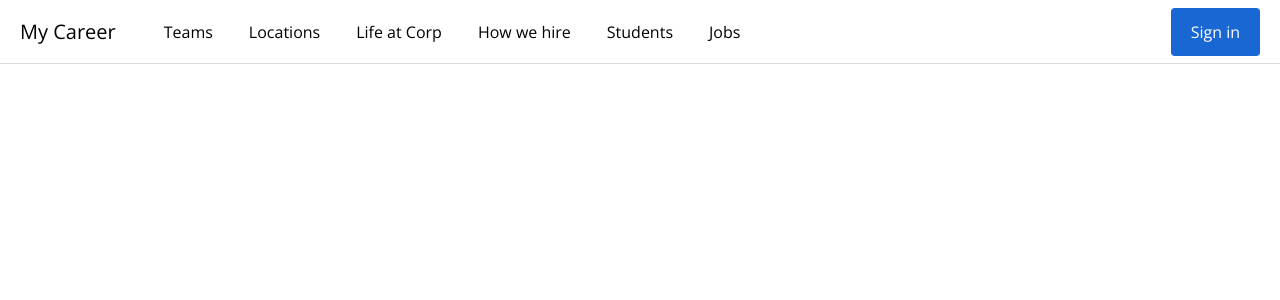
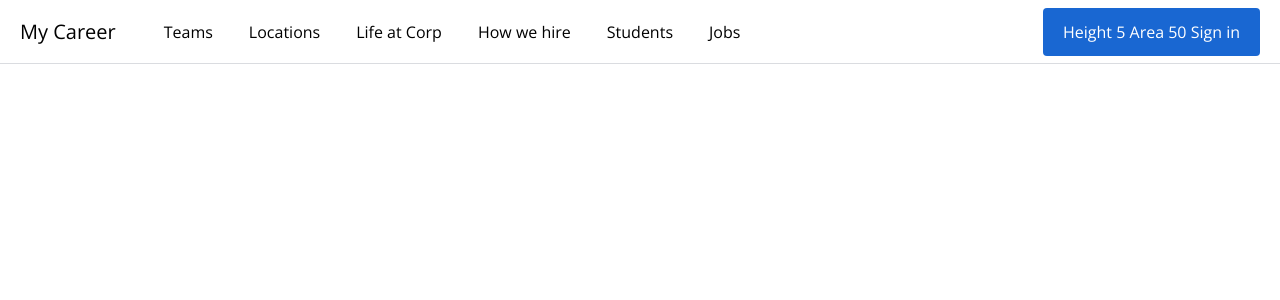
Before and after one commit to gianlucanesta/vue-job-search, a Vue app: page / in a window 1280 px wide. Shown: the top 300 px of the page. Built offline with nearby package versions, Linux system fonts and the light colour scheme.

Commit message:
Intro to Computed Properties

```diff
--- a/src/components/ActionButton.vue
+++ b/src/components/ActionButton.vue
@@ -1,5 +1,6 @@
 <template>
-  <button @click="handleClick" :class="{ primary }">
+  <button :class="{ primary }" @click="doubleHeight">
+    Height {{ height }} Area {{ area }}
     {{ text }}
   </button>
 </template>
@@ -7,15 +8,25 @@
 <script>
 export default {
   name: 'ActionButton',
+  computed: {
+    area() {
+      return this.width * this.height
+    }
+  },
   methods: {
     handleClick(event) {
       console.log(event)
+    },
+    doubleHeight() {
+      this.height = this.height * 2
     }
   },
   props: ['text'],
   data() {
     return {
-      primary: true
+      primary: true,
+      width: 10,
+      height: 5
     }
   }
 }
--- a/src/components/MainNav.vue
+++ b/src/components/MainNav.vue
@@ -14,7 +14,7 @@
 
       <div class="ml-auto mr-5 flex h-full items-center">
         <ProfileImage v-if="isLoggedIn" />
-        <ActionButton v-else @click="loginUser" text="Sign in" />
+        <ActionButton v-else text="Sign in" />
       </div>
     </div>
   </div>
```
